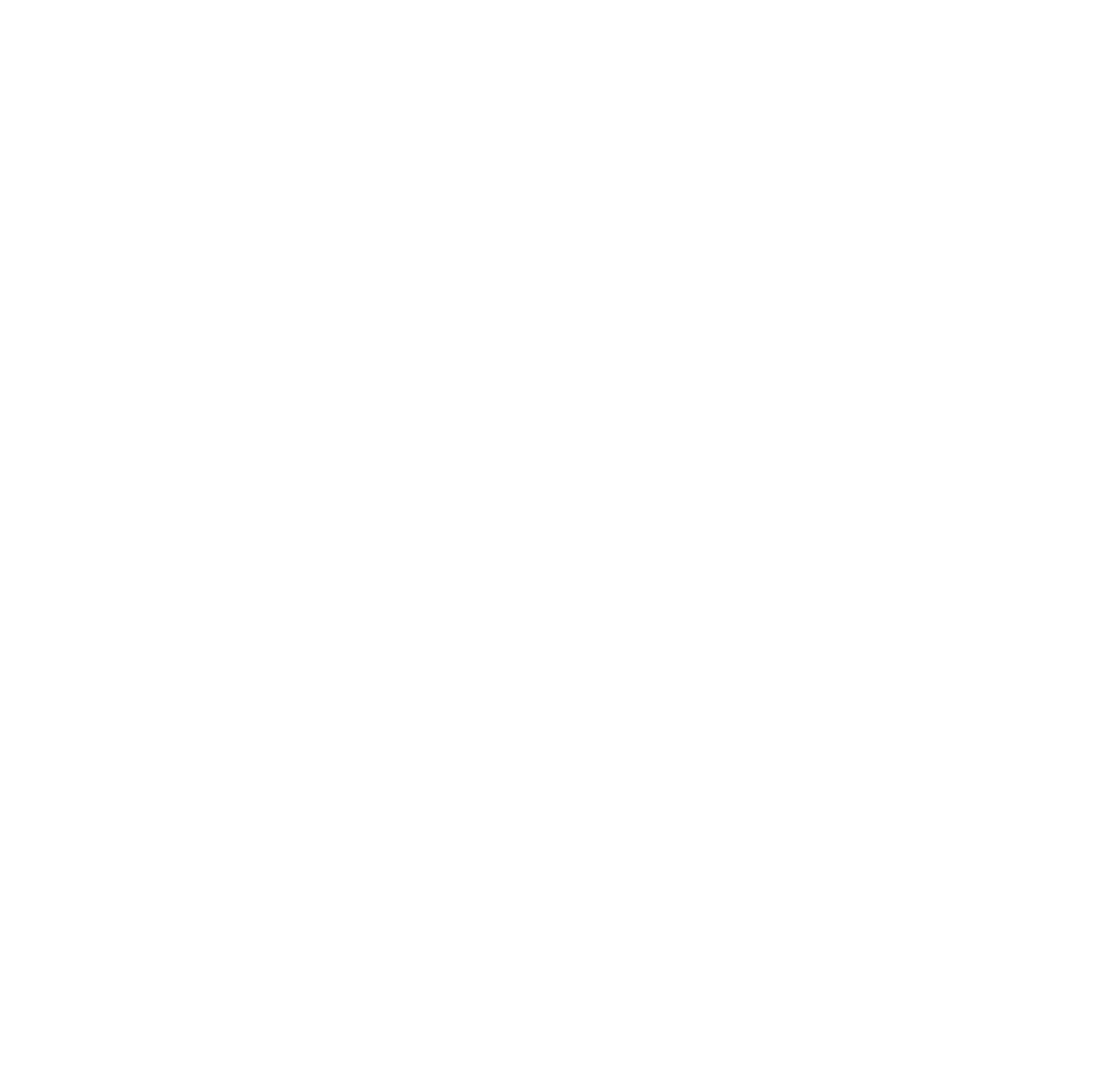
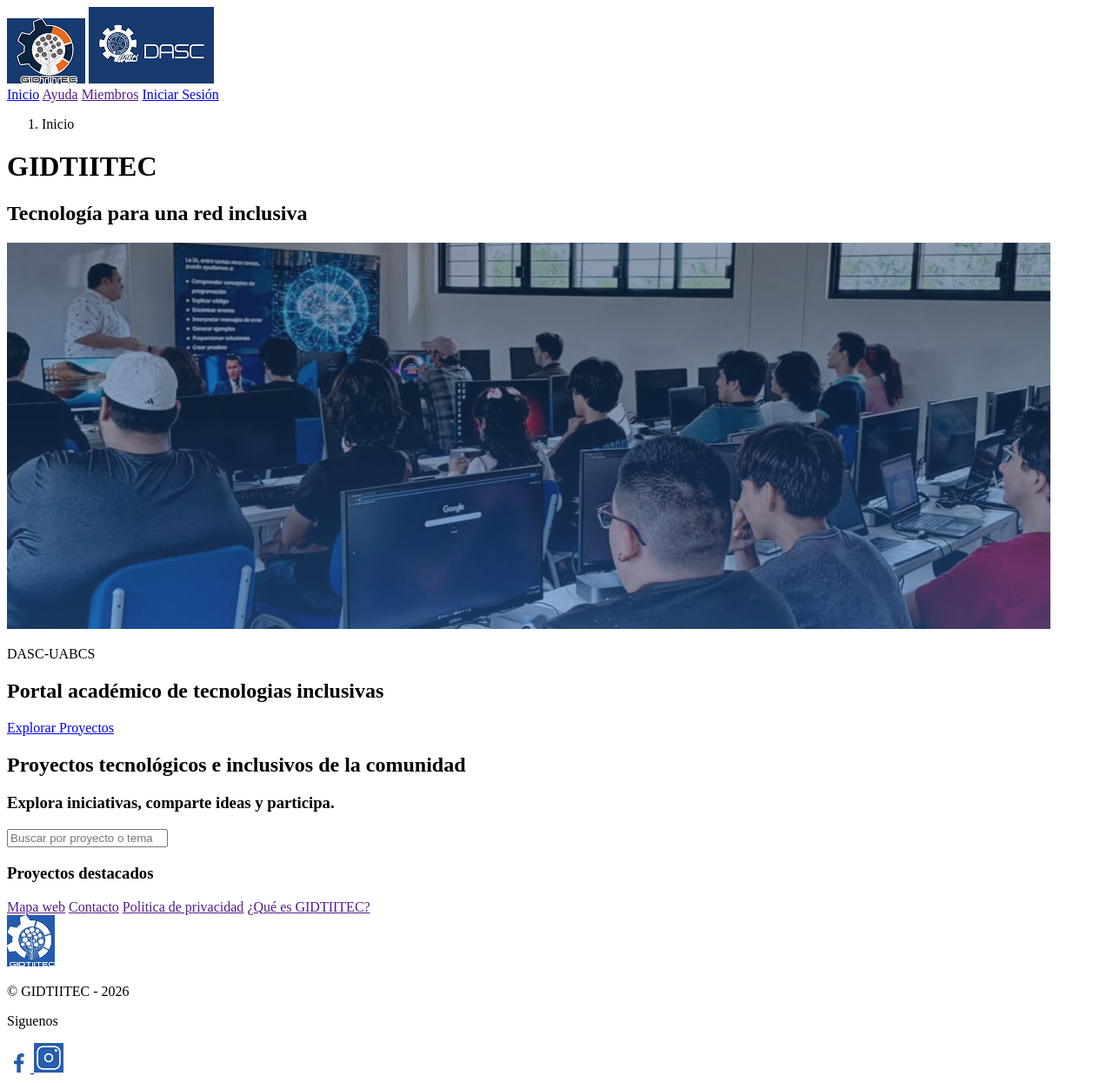
Before and after one commit to luca6874/gidtiitec, a plain HTML site: page index.html in a window 1280 px wide. Shown: the whole page at 87% size. Before the commit the page ends 800 px from the top, so only its background shows below. Drawn offline with Linux system fonts and the light colour scheme.

Commit message:
feat: add initial GIDTIITEC homepage structure

```diff
--- a/index.html
+++ b/index.html
@@ -6,6 +6,100 @@
     <title>GIDTIITEC</title>
 </head>
 <body>
+    <header>
+        <div id="logos">
+            <img src="assets/images/GIDTIITEC-logo.png" alt="Logo de grupo de investigacion en desarrollo de tecnologias inclusivas ">
+            <img src="assets/images/dasc-logo.png" alt="Logo del departamento académico de sistemas computacionales">
+        </div>
+        <nav aria-label="Navegacion principal">
+            <a href="index.html">Inicio</a>
+            <a href="">Ayuda</a>
+            <a href="">Miembros</a>
+            <a href="pages/auth/login.html">Iniciar Sesión</a>
+        </nav>
+    </header>
+    <main>
+        <nav aria-label="Ruta de Navegacion">
+            <ol class="breadcrumbs">
+                <li aria-current="page">
+                    Inicio
+                </li>
+            </ol>
+        </nav>
 
+        <header>
+            <h1>
+                GIDTIITEC
+            </h1>
+            <h2>
+                Tecnología para una red inclusiva
+            </h2>
+        </header>
+
+        <section>
+            <div>
+                <img src="assets/images/Imagen-de-marcador.png" alt="imagen de estudiantes de fondo">
+                <p>
+                    DASC-UABCS
+                </p>
+                <h2>
+                    Portal académico de tecnologias inclusivas
+                </h2>
+                <a href="#seccion-proyectos">
+                    Explorar Proyectos
+                </a>
+            </div>
+        </section>
+
+        <section id="seccion-proyectos">
+            <h2>
+                Proyectos tecnológicos e inclusivos de la comunidad
+            </h2>
+            <h3>
+                Explora iniciativas, comparte ideas y participa.
+            </h3>
+
+            <form role="search">
+                <label for="buscar-proyecto">
+
+                </label>
+                <input type="search" id="buscar-proyecto" name="busqueda" placeholder="Buscar por proyecto o tema">
+            </form>
+
+            <h3>
+                Proyectos destacados
+            </h3>
+        </section>
+
+    </main>
+    <footer>
+        <nav>
+            <a href="">Mapa web</a>
+            <a href="">Contacto</a>
+            <a href="">Politica de privacidad</a>
+            <a href="">¿Qué es GIDTIITEC?</a>
+        </nav>
+        <div>
+            <img src="assets/images/gidtiitec-logo2.png" alt="Logo de GIDTIITEC">
+            <p>
+                © GIDTIITEC - 2026
+            </p>
+        </div>
+        <div>
+            <p>
+                Siguenos
+            </p>
+            <div id="redes">
+                <a href="https://www.facebook.com/gidtiitec" aria-label="Visitar facebook de GIDTIITEC" target="_blank">
+                    <img src="assets/images/facebook-logo.png" alt="Logo de facebook">
+                </a>
+
+                <a href="" aria-label="Visitar instagram de GIDTIITEC" target="_blank">
+                    <img src="assets/images/instagram-logo.png" alt="Logo de instagram">
+                </a>
+
+            </div>
+        </div>
+    </footer>
 </body>
 </html>
```
Also changed, not shown: pages/auth/login.html (added, +11 -0 lines), assets/images/GIDTIITEC-logo.png (added), assets/images/Imagen-de-marcador.png (added), assets/images/dasc-logo.png (added), assets/images/facebook-logo.png (added), assets/images/gidtiitec-logo2.png (added), assets/images/instagram-logo.png (added).
